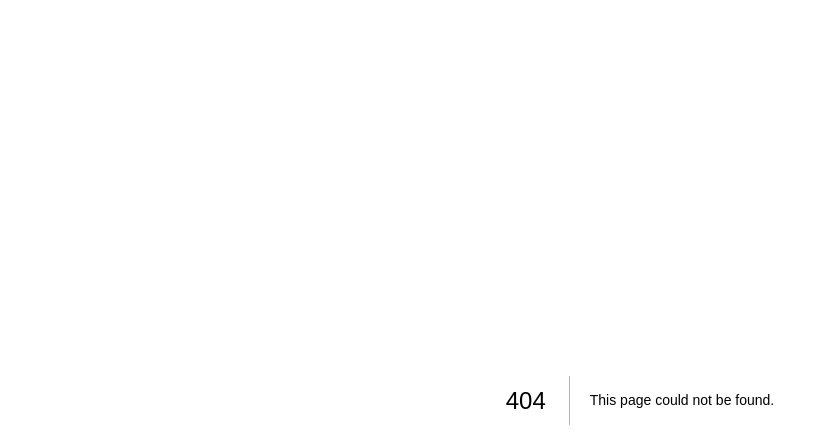
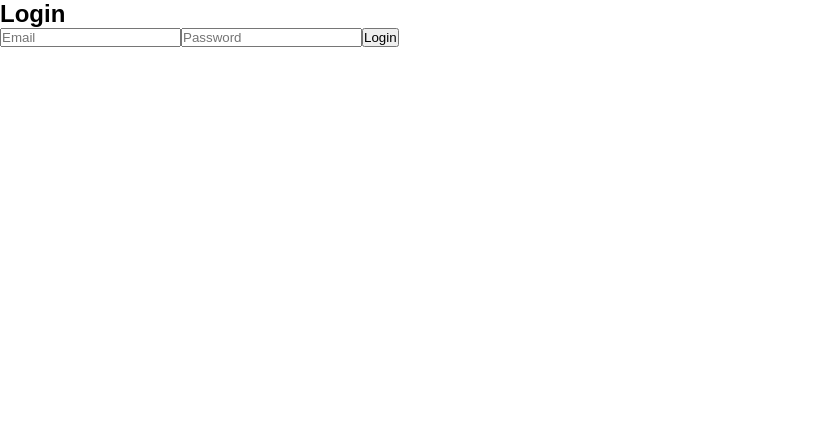
Before and after one commit to DarwinCamahalan/heart-rate-detection, a Next.js app: page /login in a window 1280 px wide. Before the commit this address had no page. Shown: the top 448 px of the page, without its empty margins (0-833 px from the left). Built offline with nearby package versions, Linux system fonts and the light colour scheme.

Commit message:
Added Basic Login Page Route

```diff
--- /dev/null
+++ b/firebaseConfig.js
@@ -0,0 +1,16 @@
+import firebase from 'firebase/compat/app'; // Import Firebase version 10
+import 'firebase/compat/auth'; // Import Firebase Authentication from version 10
+
+const firebaseConfig = {
+  apiKey: "AIzaSyBpBfVmnIpganb9-rs1PAujuewC-IAy1EU",
+  authDomain: "medical-consultation-5aaf2.firebaseapp.com",
+  projectId: "medical-consultation-5aaf2",
+  storageBucket: "medical-consultation-5aaf2.appspot.com",
+  messagingSenderId: "1071093228336",
+  appId: "1:1071093228336:web:2b60be2afffe5b2be3def5"
+};
+
+// Initialize Firebase
+firebase.initializeApp(firebaseConfig);
+
+export default firebase;
--- a/package.json
+++ b/package.json
@@ -12,6 +12,7 @@
     "@next/font": "14.1.4",
     "eslint": "8.57.0",
     "eslint-config-next": "14.1.4",
+    "firebase": "^10.10.0",
     "next": "14.1.4",
     "react": "18.2.0",
     "react-dom": "18.2.0",
--- a/pages/index.js
+++ b/pages/index.js
@@ -1,4 +1,5 @@
 import Head from 'next/head';
+import Link from 'next/link';
 
 export default function Home() {
   return (
@@ -10,7 +11,8 @@ export default function Home() {
         <link rel="icon" href="/icon.ico" />
       </Head>
       <div>
-        Home Page
+      <h1>Welcome to Medical Consultation</h1>
+      <Link href="/login">Login</Link>
       </div>
     </>
   );
--- /dev/null
+++ b/pages/login.js
@@ -0,0 +1,29 @@
+import { useState } from 'react';
+import firebase from '../firebaseConfig'; // Import firebase object from firebaseConfig
+
+const Login = () => {
+  const [email, setEmail] = useState('');
+  const [password, setPassword] = useState('');
+  const [error, setError] = useState(null);
+
+  const handleLogin = async () => {
+    try {
+      await firebase.auth().signInWithEmailAndPassword(email, password); // Use firebase.auth() to sign in
+      // Redirect to the desired page after successful login
+    } catch (error) {
+      setError(error.message);
+    }
+  };
+
+  return (
+    <div>
+      <h2>Login</h2>
+      <input type="email" placeholder="Email" value={email} onChange={(e) => setEmail(e.target.value)} />
+      <input type="password" placeholder="Password" value={password} onChange={(e) => setPassword(e.target.value)} />
+      <button onClick={handleLogin}>Login</button>
+      {error && <p>{error}</p>}
+    </div>
+  );
+};
+
+export default Login;
```
Also changed, not shown: 1 other file (tests, documents, lock files or other folders).
